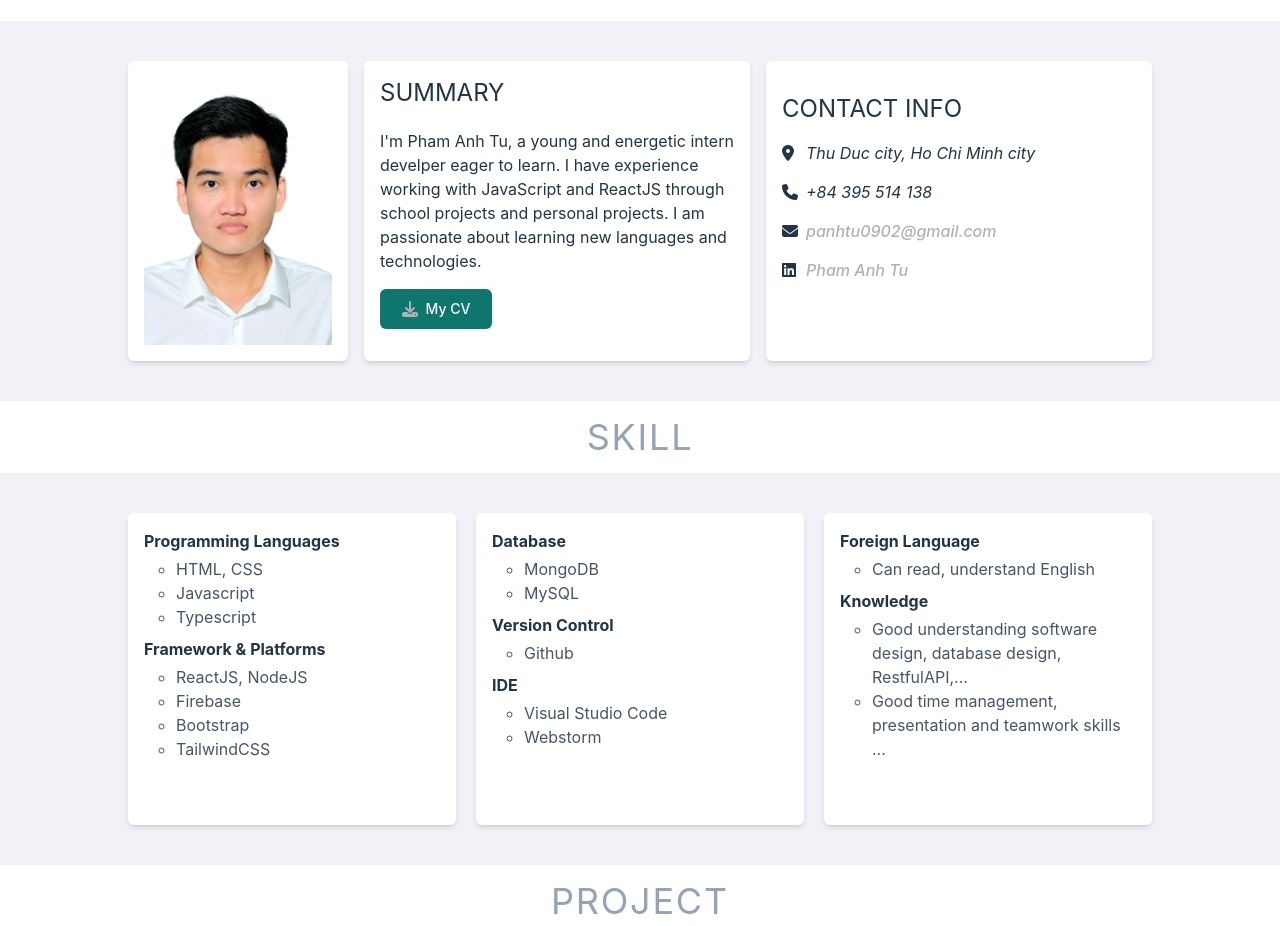
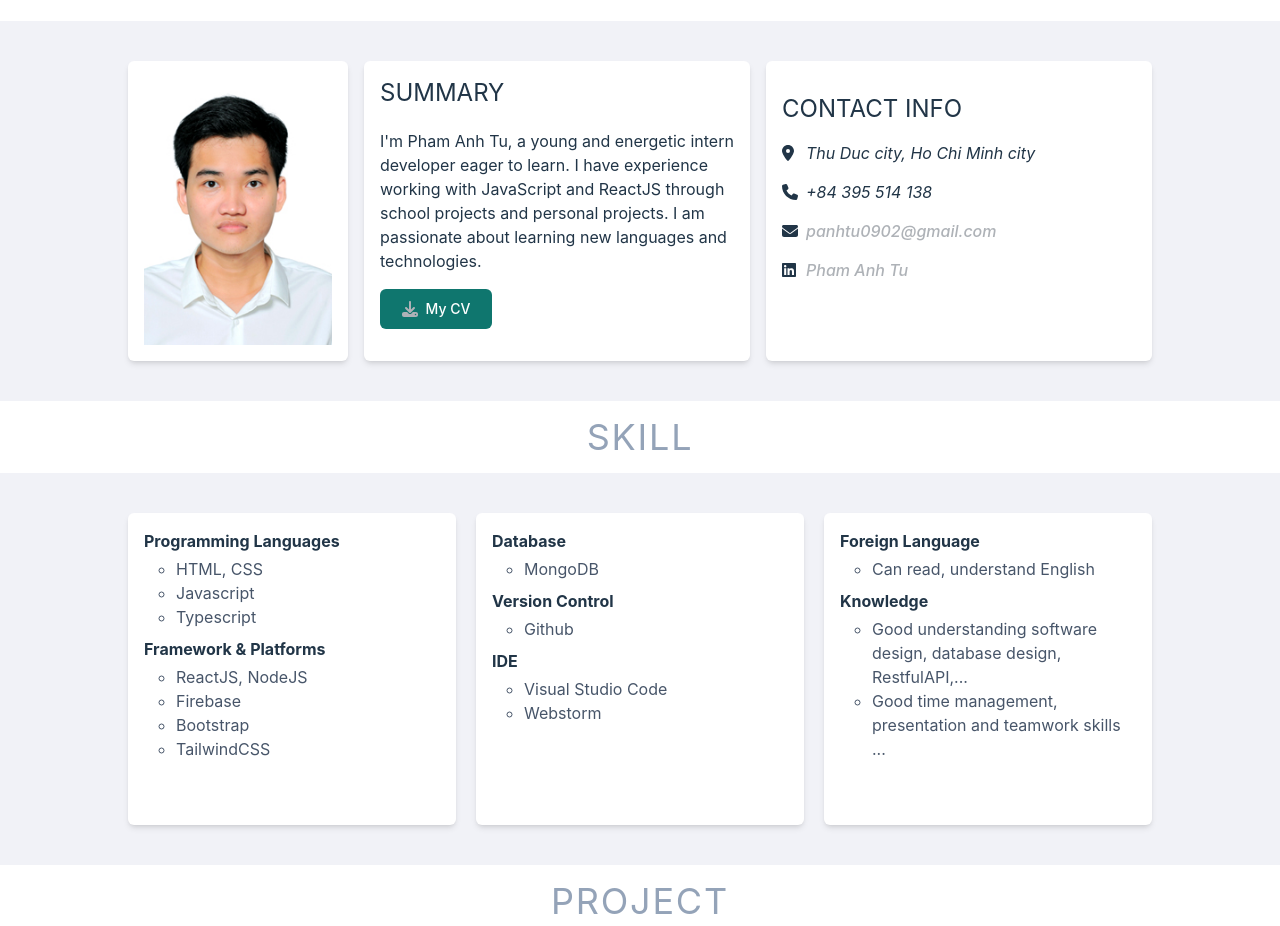
Before and after one commit to anhtuspham/portfolio, a React (Vite) app: page / in a window 1280 px wide. Shown: the part 1027-1953 px from the top of the page. Built offline with nearby package versions, Linux system fonts and the light colour scheme.

Commit message:
refactor: update data

```diff
--- a/src/assets/pages/About/About.jsx
+++ b/src/assets/pages/About/About.jsx
@@ -9,7 +9,7 @@ import { faLinkedin } from "@fortawesome/free-brands-svg-icons";
 
 import styles from "./About.module.css";
 import image from "./../../images/7755-tu.jpg";
-import cv from "./../../images/PhamAnhTu-Intership-CV.pdf";
+import cv from "./../../images/PhamAnhTu-CV.pdf";
 import Header from "../../components/Header";
 import LinkButton from "../../components/LinkButton";
 
@@ -30,7 +30,7 @@ function About() {
             <div className="bg-white w-full p-4 rounded-md shadow-md">
               <div className="uppercase pb-5 text-2xl">Summary</div>
               <p>
-                I'm Pham Anh Tu, a young and energetic intern develper eager to
+                I'm Pham Anh Tu, a young and energetic intern developer eager to
                 learn. I have experience working with JavaScript and ReactJS
                 through school projects and personal projects. I am passionate
                 about learning new languages and technologies.
--- a/src/assets/pages/Skill/Skill.jsx
+++ b/src/assets/pages/Skill/Skill.jsx
@@ -26,7 +26,6 @@ function Skill() {
           <div>
             <List title="Database">
               <p>MongoDB</p>
-              <p>MySQL</p>
             </List>
             <List title="Version control">
               <p>Github</p>
```
Also changed, not shown: 2 other files (tests, documents, lock files or other folders).
